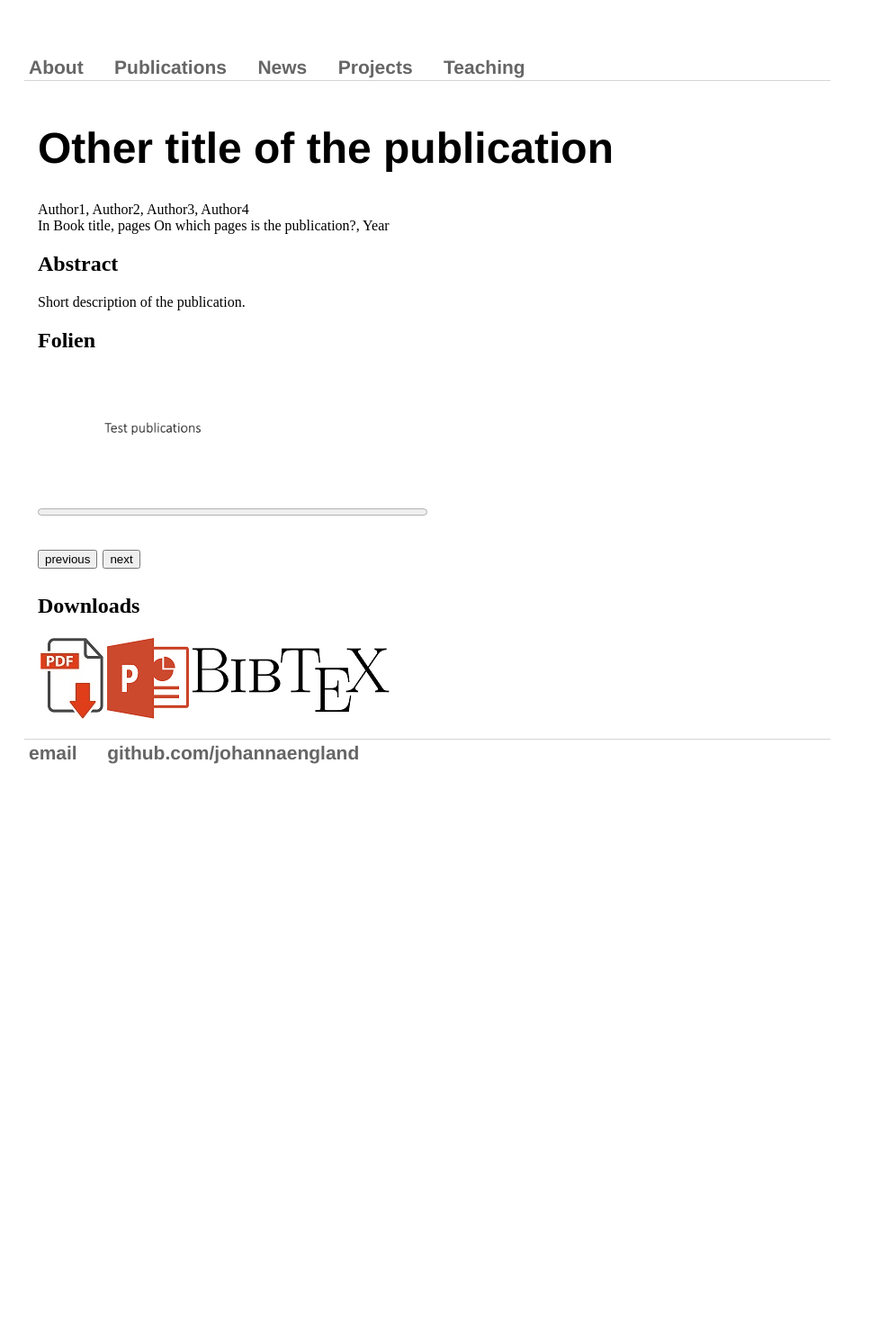
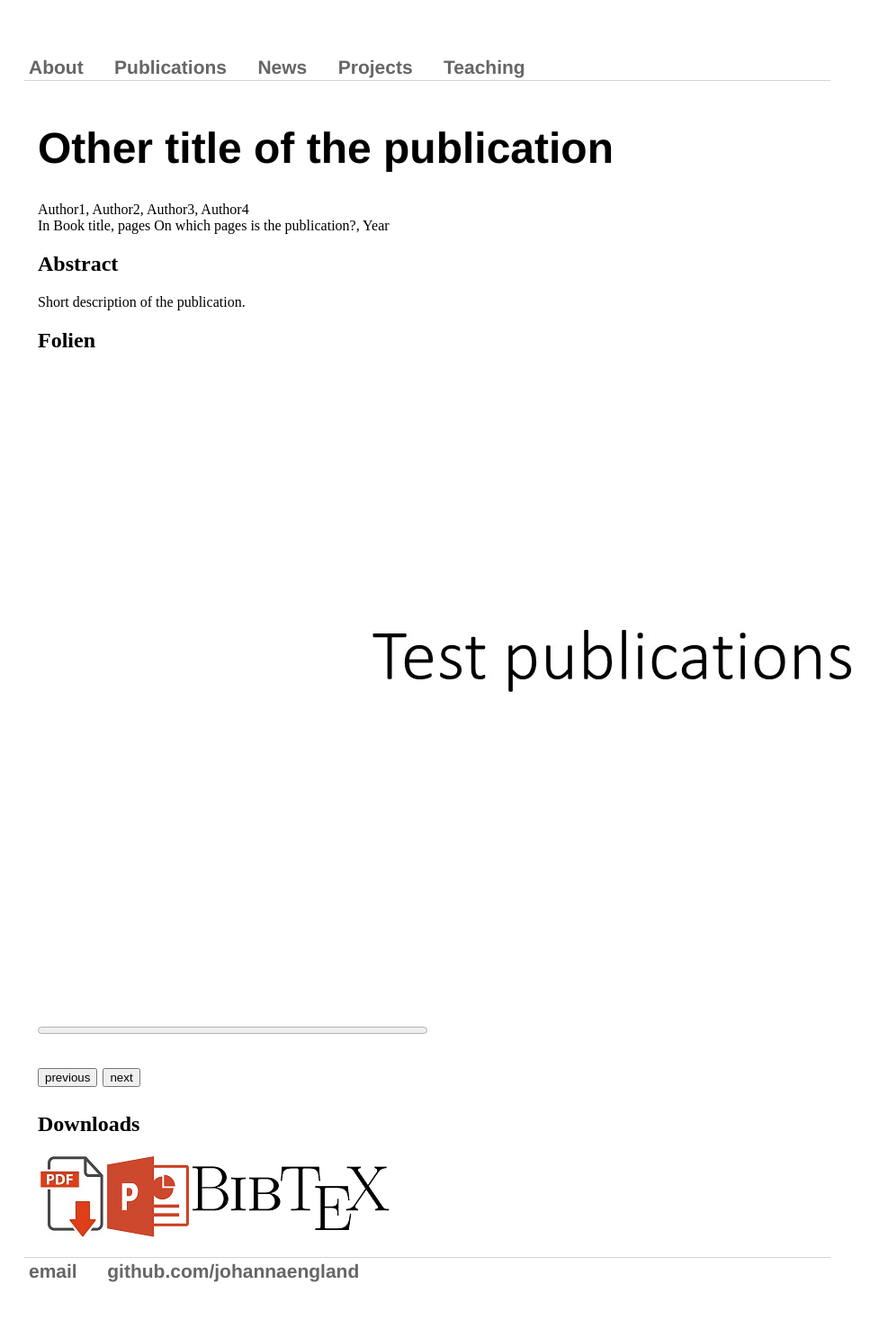
Before and after one commit to johannaengland/johannaengland.github.io, a Jekyll site: the page built from _publications/year-other-publication.md, in a window 1280 px wide. Shown: the whole page at 90% size, without its empty margins (165-1142 px from the left). Built offline with Jekyll 4.4.1, drawn with Linux system fonts in a browser that asks for light colours; before the commit the page ends 911 px from its top, so only the background shows below that.

Commit message:
Update main.css

```diff
--- a/css/main.css
+++ b/css/main.css
@@ -4,13 +4,11 @@
 
 #currentSlide {
     width: auto;
-    height: 144px;
-    margin: auto;
+    height: 720px;
 }
 
 #slidecount {
     width: 50%;
-    margin: auto;
 }
 
 #url, #nameOfSlides, #fileEnding {
@@ -26,7 +24,8 @@
 }
 
 .downloads {
-    height: 45px;
+    height: 10px;
+    width: auto;
 }
 
 a {
```
